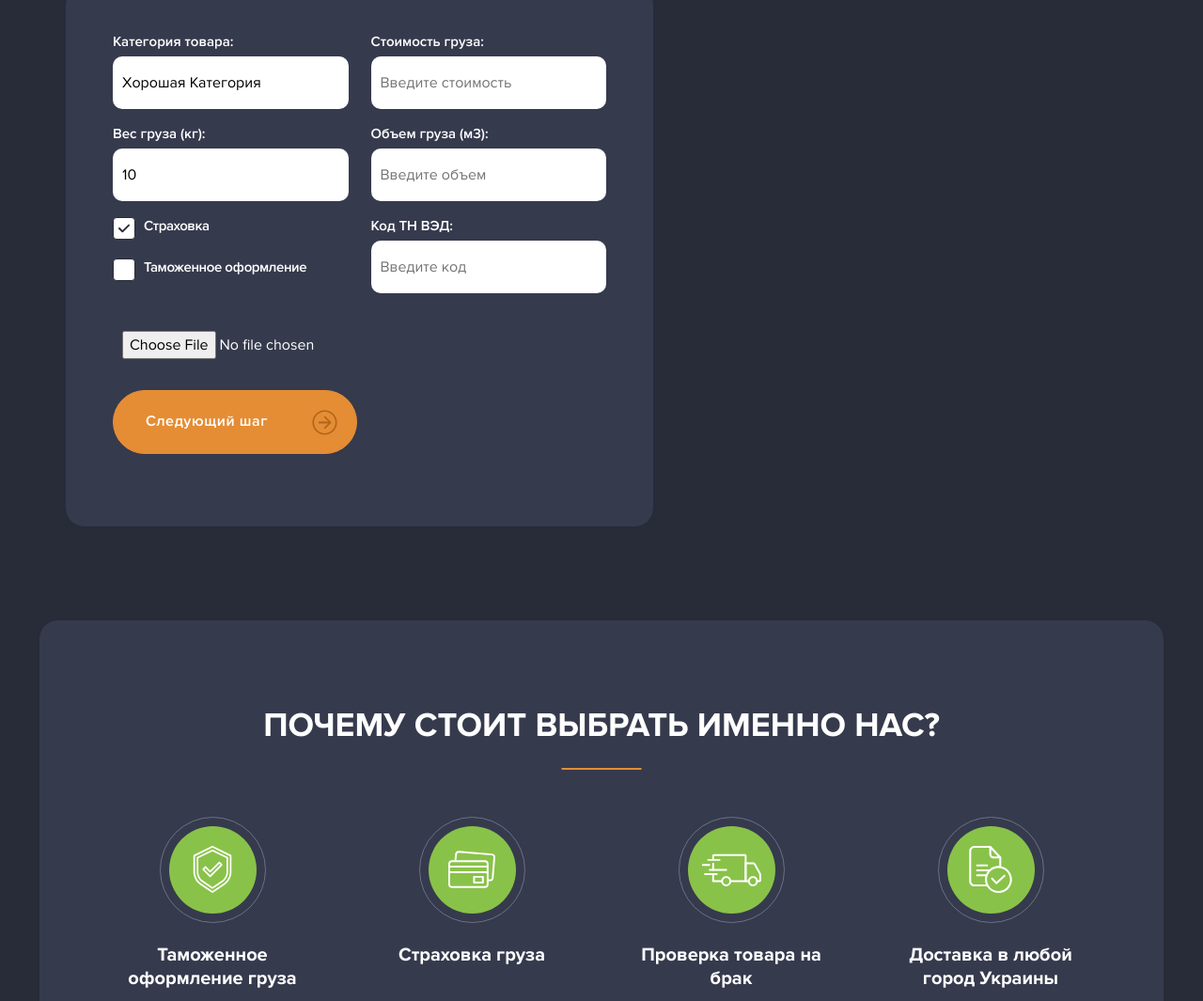
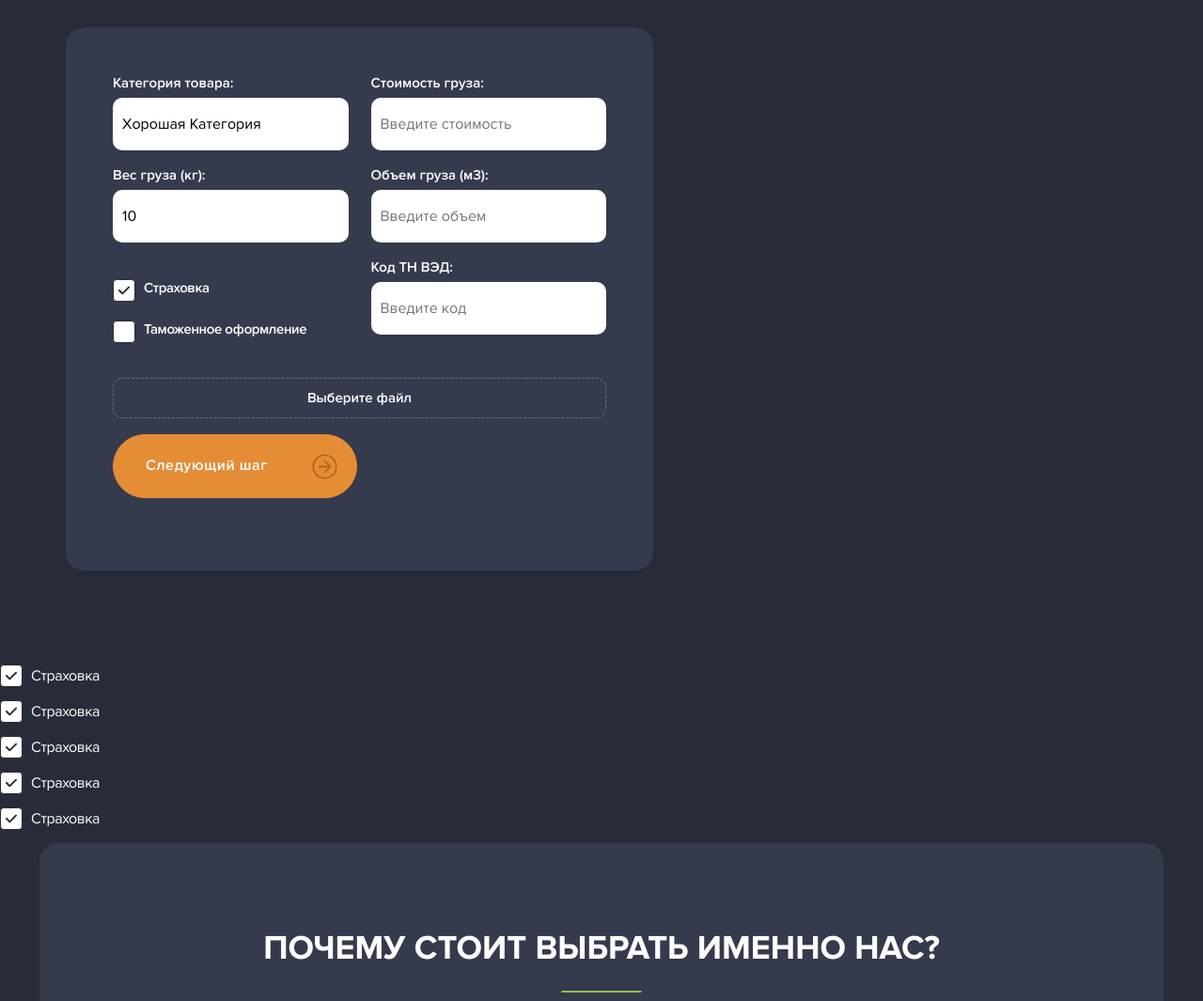
Before and after one commit to RostislavSuslov/MasterTAO-21.06, a website: page dev/index.html in a window 1280 px wide. Shown: the part 1033-2098 px from the top of the page at 94% size. Drawn offline with nearby package versions, Linux system fonts and the light colour scheme; files that its build step writes are made by us from their sources.

Commit message:
form js done

```diff
--- a/dev/assets/js/custom.js
+++ b/dev/assets/js/custom.js
@@ -5,13 +5,61 @@ burger.addEventListener('click', function() {
 })
 
 document.getElementById('fileInput').onchange = function () {
-
     //short name
     // document.getElementById('file-name').innerHTML = this.files[0].name;
-
-    //long name
     document.getElementById('file-name').innerHTML = this.value;
 };
+
+
+
+
+
+
+const checkButtons = document.querySelectorAll('.check-button');
+console.log(checkButtons);
+
+checkButtons.forEach(item => {
+  const colParent = item.closest('.col-lg-6');
+   colParent ? colParent.classList.add('padding-bottom') : null;
+
+});
+
+
+// checkButtons.forEach(item => {
+//     item.closest('.col-lg-6').classList.add('padding-bottom')
+// })
+
+document.querySelectorAll('.check-button')[1].classList.add("111111")
+
+
+
+
+
+
+
+
+
+
+
+
+
+
+
+
+
+
+
+
+
+
+
+
+
+
+
+
+
+
 
 $(document).ready(function() {
     $('.first-screen').slick({
--- a/dev/sass/calculation.scss
+++ b/dev/sass/calculation.scss
@@ -1,7 +1,24 @@
 .calculation-form {
     background: #363A4D;
-
     border-radius: 20px;
     max-width: 625px;
     padding: 50px 50px 60px ;
 }
+
+
+label[for="fileInput"] {
+    width: 100%;
+    border-radius: 10px;
+    border: 1px dashed rgba(255, 255, 255, 0.2588235294);
+    text-align: center;
+    padding: 11px 10px;
+    margin: 0;
+}
+
+#fileInput {
+    display: none;
+}
+
+.padding-bottom{
+    margin-top: 22px;
+}
--- a/dev/templates/calculation.html
+++ b/dev/templates/calculation.html
@@ -46,12 +46,13 @@
                     </div>
                 </div>
             </div>
+
             <div class="row">
                 <div class="col-lg-12">
                     <div class="input-box">
-                        <!-- <label for="fname">First name:</label> -->
                         <div id="file-name"></div>
-                        <input type="file" id="fileInput" name="file">
+                        <label for="fileInput">Выберите файл</label>
+                        <input type="file" id="fileInput" name="fileInput">
                     </div>
                 </div>
             </div>
@@ -65,3 +66,28 @@
         </form>
     </div>
 </section>
+
+
+
+
+
+<div class="check-button">
+    <input id="Insurance" type="checkbox" checked name="Insurance">
+    <label for="Insurance">Страховка</label>
+</div>
+<div class="check-button hide">
+    <input id="Insurance" type="checkbox" checked name="Insurance">
+    <label for="Insurance">Страховка</label>
+</div>
+<div class="check-button hide">
+    <input id="Insurance" type="checkbox" checked name="Insurance">
+    <label for="Insurance">Страховка</label>
+</div>
+<div class="check-button hide">
+    <input id="Insurance" type="checkbox" checked name="Insurance">
+    <label for="Insurance">Страховка</label>
+</div>
+<div class="check-button">
+    <input id="Insurance" type="checkbox" checked name="Insurance">
+    <label for="Insurance">Страховка</label>
+</div>
```
Also changed, not shown: dev/assets/js/bootstrap.bundle.min.js.
